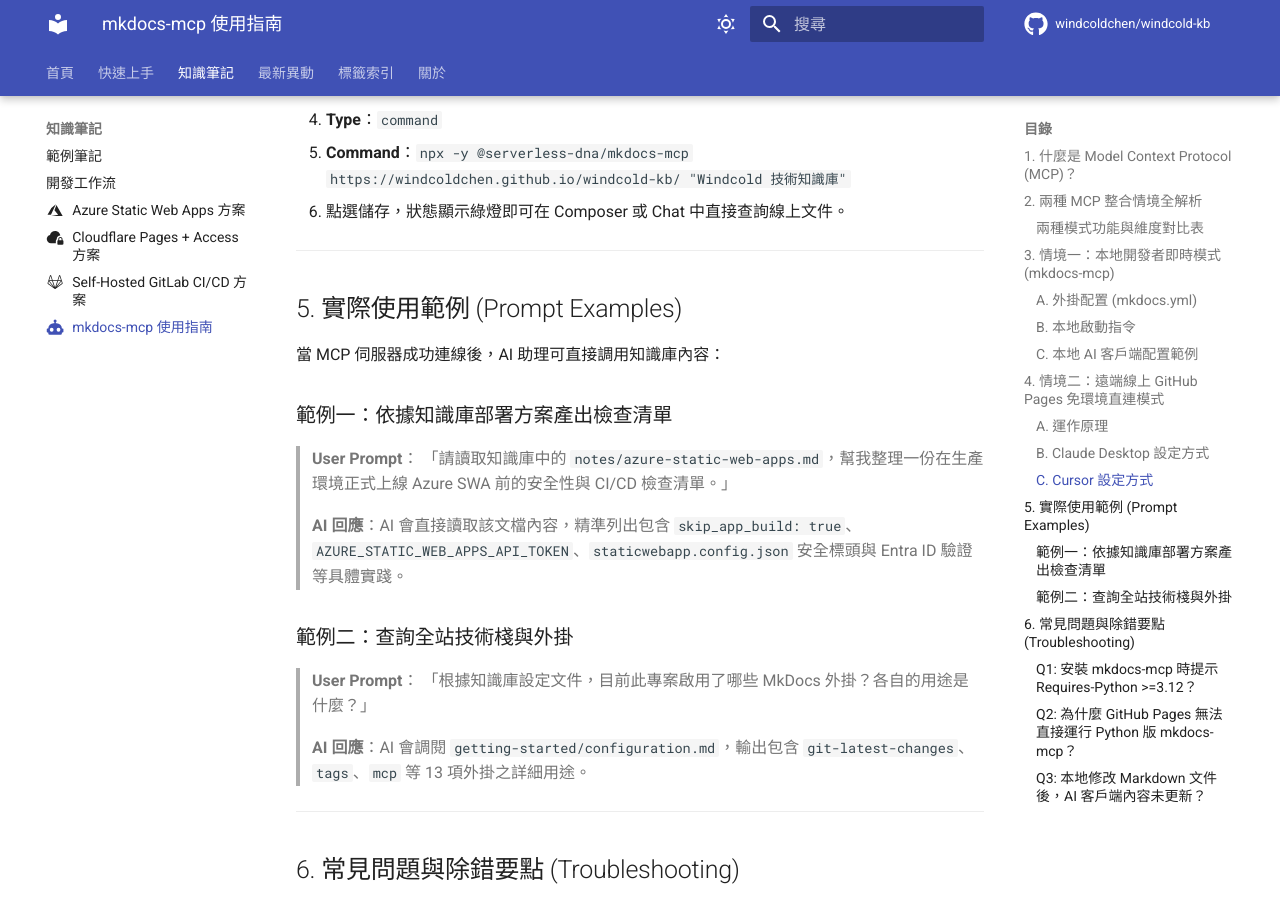
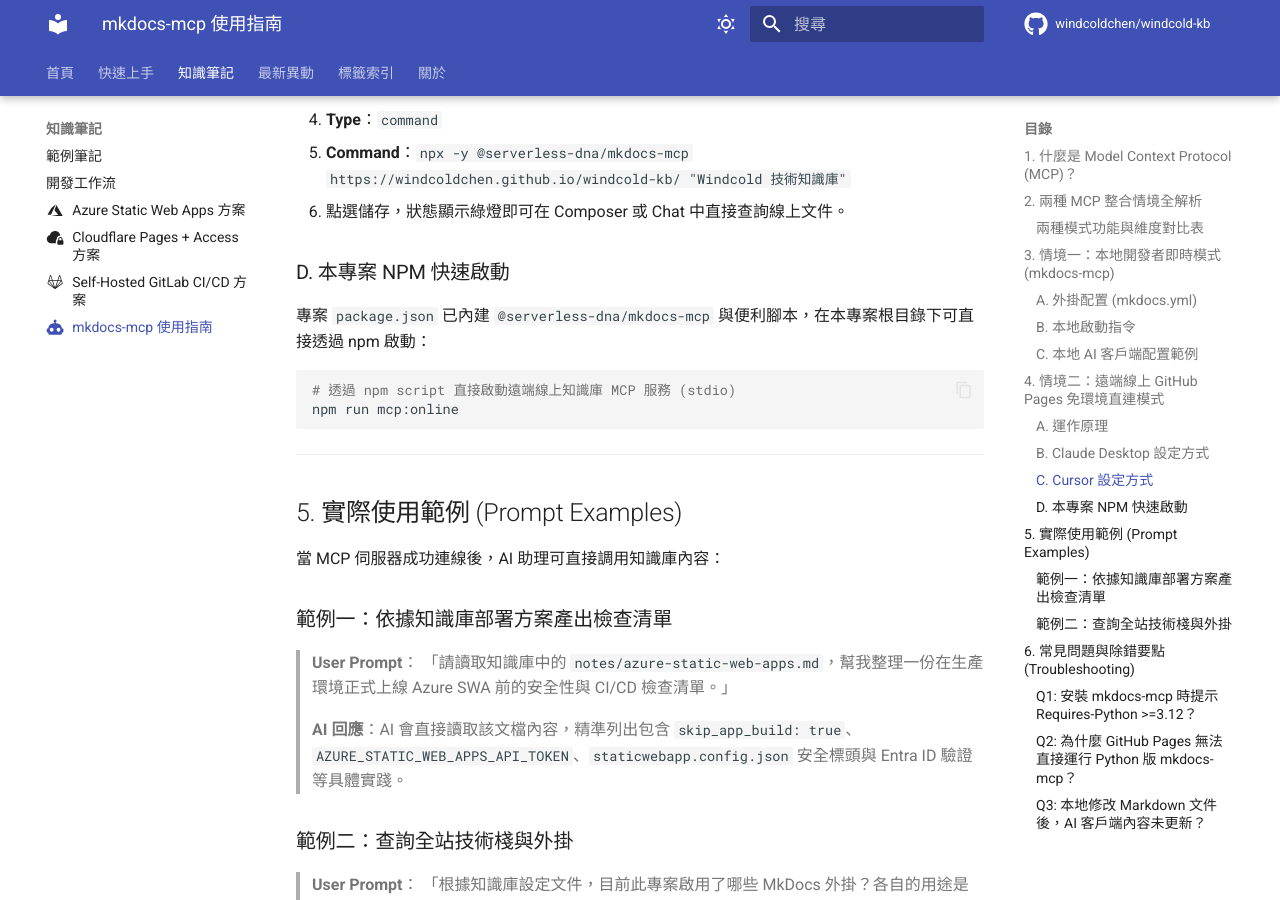
Before and after one commit to windcoldchen/windcold-kb, an MkDocs documentation site: the page built from docs/notes/mkdocs-mcp-guide.md, in a window 1280 px wide and 900 px high, scrolled down 3658 px. Built offline with MkDocs 1.6.1 and Material for MkDocs 9.7.7, drawn with Linux system fonts in a browser that asks for light colours; comment, search, counter and statistics services are not loaded.

Commit message:
docs: 補充專案內建 npm run mcp:online 快速啟動說明

````diff
--- a/docs/notes/mkdocs-mcp-guide.md
+++ b/docs/notes/mkdocs-mcp-guide.md
@@ -156,6 +156,15 @@ https://windcoldchen.github.io/windcold-kb/search/search_index.json
    - **Command**：`npx -y @serverless-dna/mkdocs-mcp https://windcoldchen.github.io/windcold-kb/ "Windcold 技術知識庫"`
 3. 點選儲存，狀態顯示綠燈即可在 Composer 或 Chat 中直接查詢線上文件。
 
+### D. 本專案 NPM 快速啟動
+
+專案 `package.json` 已內建 `@serverless-dna/mkdocs-mcp` 與便利腳本，在本專案根目錄下可直接透過 npm 啟動：
+
+```bash
+# 透過 npm script 直接啟動遠端線上知識庫 MCP 服務 (stdio)
+npm run mcp:online
+```
+
 ---
 
 ## 5. 實際使用範例 (Prompt Examples)
````
